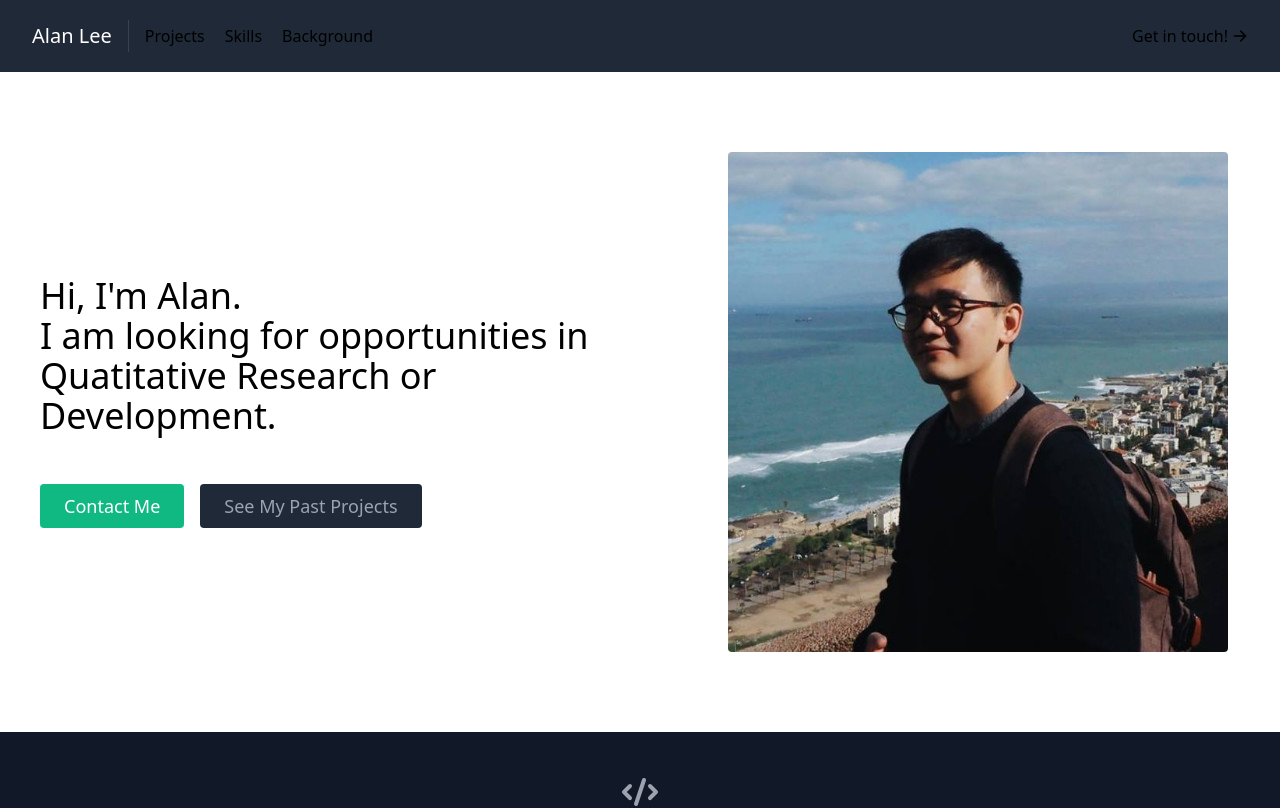
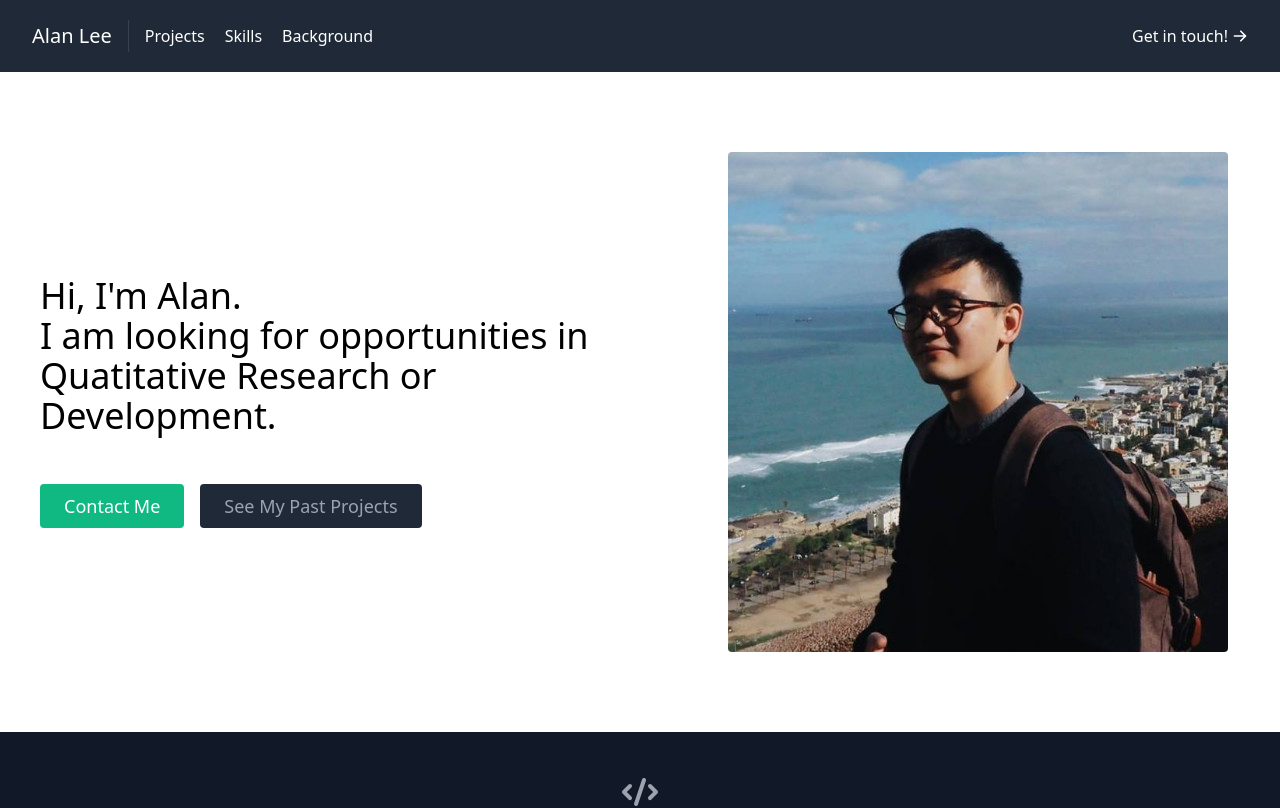
Before and after one commit to alanriya/alanriya.github.io, a React (Create React App) app: page / in a window 1280 px wide. Shown: the top 808 px of the page. Built offline with nearby package versions, Linux system fonts and the light colour scheme.

Commit message:
updated craco.js

```diff
--- a/craco.config.js
+++ b/craco.config.js
@@ -3,7 +3,7 @@
     enable: false
   },
   style: {
-    postcss: {
+    postOptions: {
       plugins: [
         require('tailwindcss'),
         require('autoprefixer'),
--- a/src/components/Navbar.js
+++ b/src/components/Navbar.js
@@ -12,20 +12,20 @@
             Alan Lee
           </a>
         </a>
-        <nav className="md:mr-auto md:ml-4 md:py-1 md:pl-4 md:border-l md:border-gray-700	flex flex-wrap items-center text-base justify-center">
-          <a href="#projects" className="mr-5 hover:text-white">
+        <nav className="md:mr-auto md:ml-4 text-white md:py-1 md:pl-4 md:border-l md:border-gray-700	flex flex-wrap items-center text-base justify-center">
+          <a href="#projects" className="mr-5 hover:bg-gray-700">
             Projects
           </a>
-          <a href="#skills" className="mr-5 hover:text-white">
+          <a href="#skills" className="mr-5 text-white hover:bg-gray-700">
             Skills
           </a>
-          <a href="#background" className="mr-5 hover:text-white">
+          <a href="#background" className="mr-5 text-white hover:bg-gray-700">
             Background
           </a>
         </nav>
         <a
           href="#contact"
-          className="inline-flex items-center bg-gray-800 border-0 py-1 px-3 focus:outline-none hover:bg-gray-700 rounded text-base mt-4 md:mt-0">
+          className="inline-flex items-center text-white bg-gray-800 border-0 py-1 px-3 focus:outline-none hover:bg-gray-700 rounded text-base mt-4 md:mt-0">
           Get in touch!
           <ArrowRightIcon className="w-4 h-4 ml-1" />
         </a>
```
Also changed, not shown: package.json (+12 -0 lines).
